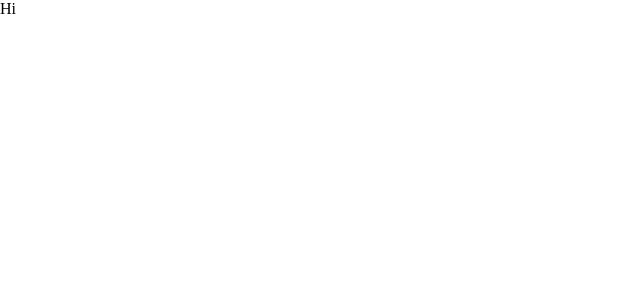
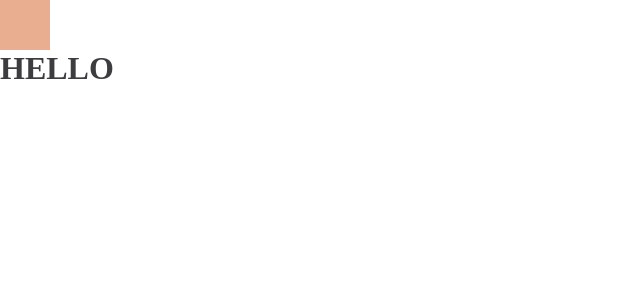
Before and after one commit to tsengm6h6/chat-app-client-v2, a React (Vite) app: page / in a window 1280 px wide. Shown: the top 300 px of the page, without its empty margins (0-640 px from the left). Built offline with nearby package versions, Linux system fonts and the light colour scheme.

Commit message:
add theming

```diff
--- a/src/App.css
+++ b/src/App.css
@@ -3,3 +3,22 @@
   padding: 0;
   box-sizing: border-box;
 }
+
+:root {
+  /* light mode */
+  --cyber-grape: #4E416Cff;
+  --onyx: #3D3D3Fff;
+  --ghost-white: #F6F7FBff;
+  --tumbleweed: #E9AD8Fff;
+  --zomp: #3AA589ff;
+  --white: #FFFFFFff;
+  --puce: #C37E91ff;
+
+  /* dark mode*/
+  --sheen-green: #A3DA30ff;
+  --key-lime: #F3FB8Aff;
+  --raisin-black: #1D1E23ff;
+  --lavender-floral: #B785F6ff;
+  --eerie-black: #16171Bff;
+  --white: #FBFBFCff;
+}
--- a/src/App.jsx
+++ b/src/App.jsx
@@ -1,10 +1,25 @@
-import './App.css'
+import styled from "styled-components"
+
 
 function App() {
 
   return (
-    <div>Hi</div>
+    <>
+      <Block></Block>
+    <Text>HELLO</Text>
+    </>
   )
 }
 
+
+const Block = styled.div `
+  width: 50px;
+  height: 50px;
+  background-color: var(--warning);
+`
+
+const Text = styled.h1`
+  font-size: 2rem;
+`
+
 export default App
--- a/src/main.jsx
+++ b/src/main.jsx
@@ -1,9 +1,15 @@
 import React from 'react'
 import ReactDOM from 'react-dom/client'
 import App from './App'
+import './App.css'
+import { GlobalStyle } from './utils/style'
+import { ThemeProvider } from 'styled-components'
 
 ReactDOM.createRoot(document.getElementById('root')).render(
   <React.StrictMode>
-    <App />
+    <ThemeProvider theme={{ mode: 'light' }}>
+      <App />
+      <GlobalStyle />
+    </ThemeProvider>
   </React.StrictMode>,
 )
--- /dev/null
+++ b/src/utils/style.js
@@ -0,0 +1,32 @@
+import { createGlobalStyle, css } from 'styled-components'
+
+export const GlobalStyle = createGlobalStyle`
+  body {
+      ${(props) => {
+        switch(props.theme.mode) {
+          case "dark":
+            return css `
+              --bg-color-main: #1D1E23ff;
+              --bg-color-darken: #16171Bff;
+              --main-color: #FBFBFCff;
+              --primary: #F3FB8Aff;
+              --secondary: #B785F6ff;
+              --warning: #A3DA30ff;
+              --dander: #C37E91ff;
+            `;
+          default:
+            return css `
+              --bg-color-main: #FFFFFFff;
+              --bg-color-darken: #F6F7FBff;
+              --main-color: #3D3D3Fff;
+              --primary: #3AA589ff;
+              --secondary: #4E416Cff;
+              --warning: #E9AD8Fff;
+              --danger: #C37E91ff;
+            `
+        }
+    }}
+    color: var(--main-color);
+    background-color: var(--bg-color-main);
+  }
+`
```
